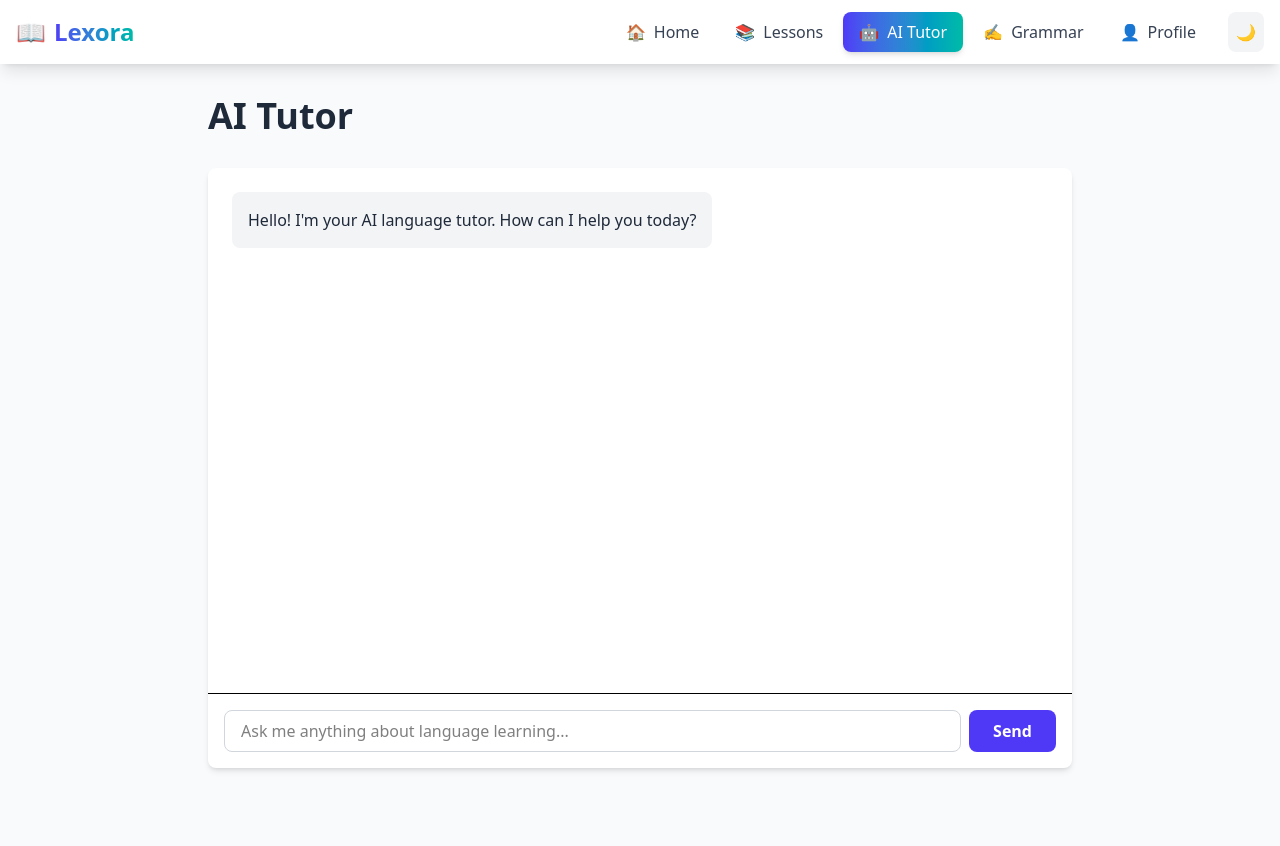
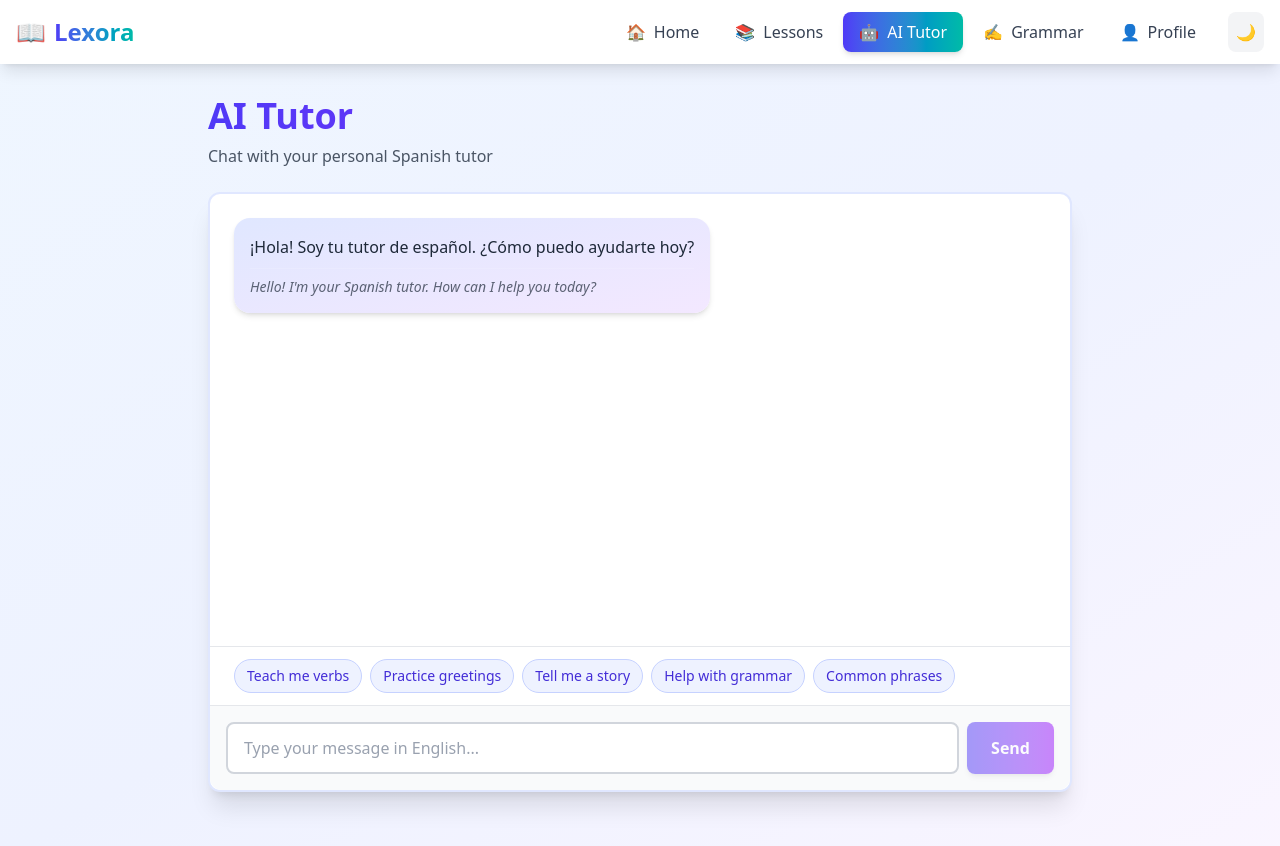
Before and after one commit to MercyAkale/Lexora, a React (Vite) app: page /ai-tutor in a window 1280 px wide. Shown: the top 846 px of the page. Built offline with nearby package versions, Linux system fonts and the light colour scheme.

Commit message:
Implement interactive AI Tutor chat with typing indicator and suggestions
Co-authored-by: MercyAkale <254975984+MercyAkale@users.noreply.github.com>

```diff
--- a/src/pages/AITutor.jsx
+++ b/src/pages/AITutor.jsx
@@ -1,71 +1,260 @@
-import { useState } from 'react';
+import { useState, useRef, useEffect } from 'react';
+// eslint-disable-next-line no-unused-vars
+import { motion, AnimatePresence } from 'framer-motion';
 
 function AITutor() {
   const [messages, setMessages] = useState([
-    { id: 1, text: "Hello! I'm your AI language tutor. How can I help you today?", isBot: true }
+    {
+      id: 1,
+      text: "¡Hola! Soy tu tutor de español. ¿Cómo puedo ayudarte hoy?",
+      translation: "Hello! I'm your Spanish tutor. How can I help you today?",
+      isBot: true
+    }
   ]);
   const [input, setInput] = useState('');
+  const [isTyping, setIsTyping] = useState(false);
+  const [targetLanguage] = useState('Spanish'); // Default language
+  const messagesEndRef = useRef(null);
+  const inputRef = useRef(null);
 
-  const handleSend = () => {
-    if (input.trim()) {
-      setMessages([...messages, { id: messages.length + 1, text: input, isBot: false }]);
+  const suggestedReplies = [
+    "Teach me verbs",
+    "Practice greetings",
+    "Tell me a story",
+    "Help with grammar",
+    "Common phrases"
+  ];
+
+  const scrollToBottom = () => {
+    messagesEndRef.current?.scrollIntoView({ behavior: 'smooth' });
+  };
+
+  useEffect(() => {
+    scrollToBottom();
+  }, [messages, isTyping]);
+
+  const generateBotResponse = (userMessage) => {
+    const lowerMessage = userMessage.toLowerCase();
+
+    // Check for greetings
+    if (lowerMessage.includes('hello') || lowerMessage.includes('hola') || lowerMessage.includes('hi')) {
+      return {
+        text: '¡Hola! ¿Cómo estás hoy?',
+        translation: 'Hello! How are you today?'
+      };
+    }
+
+    // Check for verb-related queries
+    if (lowerMessage.includes('verb') || lowerMessage.includes('conjugate') || lowerMessage.includes('conjugation')) {
+      return {
+        text: '¡Claro! Dime un verbo y practicamos conjugaciones.',
+        translation: 'Sure! Tell me a verb and we\'ll practice conjugations.'
+      };
+    }
+
+    // Check for greeting practice
+    if (lowerMessage.includes('greeting') || lowerMessage.includes('saludos')) {
+      return {
+        text: 'Perfecto! Practiquemos saludos. ¿Cómo se dice "Good morning" en español?',
+        translation: 'Perfect! Let\'s practice greetings. How do you say "Good morning" in Spanish?'
+      };
+    }
+
+    // Check for story request
+    if (lowerMessage.includes('story') || lowerMessage.includes('historia') || lowerMessage.includes('cuento')) {
+      return {
+        text: 'Te cuento una historia corta: "Había una vez un estudiante que quería aprender español..."',
+        translation: 'Let me tell you a short story: "Once upon a time there was a student who wanted to learn Spanish..."'
+      };
+    }
+
+    // Check for grammar help
+    if (lowerMessage.includes('grammar') || lowerMessage.includes('gramática')) {
+      return {
+        text: '¡Excelente! ¿Qué tema de gramática te gustaría estudiar?',
+        translation: 'Excellent! What grammar topic would you like to study?'
+      };
+    }
+
+    // Check for phrases
+    if (lowerMessage.includes('phrase') || lowerMessage.includes('frase')) {
+      return {
+        text: 'Aquí hay algunas frases útiles: "¿Dónde está...?", "Me gustaría...", "¿Cuánto cuesta?"',
+        translation: 'Here are some useful phrases: "Where is...?", "I would like...", "How much does it cost?"'
+      };
+    }
+
+    // Default response
+    return {
+      text: 'Interesante... ¿Quieres practicar vocabulario, gramática o conversación?',
+      translation: 'Interesting... Want to practice vocabulary, grammar or conversation?'
+    };
+  };
+
+  const handleSend = (messageText = null) => {
+    const textToSend = messageText || input.trim();
+
+    if (textToSend) {
+      // Add user message
+      const userMessage = {
+        id: Date.now(),
+        text: textToSend,
+        isBot: false
+      };
+      setMessages(prev => [...prev, userMessage]);
       setInput('');
 
-      // Simulate bot response
+      // Show typing indicator
+      setIsTyping(true);
+
+      // Simulate bot response after 1-2 seconds
       setTimeout(() => {
-        setMessages(prev => [...prev, {
-          id: prev.length + 1,
-          text: "I understand your question. Let me help you with that...",
+        setIsTyping(false);
+        const response = generateBotResponse(textToSend);
+        const botMessage = {
+          id: Date.now() + 1,
+          text: response.text,
+          translation: response.translation,
           isBot: true
-        }]);
-      }, 1000);
+        };
+        setMessages(prev => [...prev, botMessage]);
+      }, 1200);
     }
   };
 
+  const handleSuggestionClick = (suggestion) => {
+    handleSend(suggestion);
+  };
+
   return (
-    <div className="min-h-screen bg-gray-50">
+    <div className="min-h-screen bg-gradient-to-br from-blue-50 via-indigo-50 to-purple-50 dark:from-gray-900 dark:via-gray-800 dark:to-gray-900 transition-colors">
       <div className="container mx-auto px-4 py-8 max-w-4xl">
-        <h1 className="text-4xl font-bold text-gray-800 mb-8">AI Tutor</h1>
+        <motion.h1
+          initial={{ opacity: 0, y: -20 }}
+          animate={{ opacity: 1, y: 0 }}
+          className="text-4xl font-bold bg-gradient-to-r from-indigo-600 to-purple-600 bg-clip-text text-transparent mb-2"
+        >
+          AI Tutor
+        </motion.h1>
+        <motion.p
+          initial={{ opacity: 0 }}
+          animate={{ opacity: 1 }}
+          transition={{ delay: 0.1 }}
+          className="text-gray-600 dark:text-gray-400 mb-6"
+        >
+          Chat with your personal {targetLanguage} tutor
+        </motion.p>
 
-        <div className="bg-white rounded-lg shadow-md h-[600px] flex flex-col">
+        <motion.div
+          initial={{ opacity: 0, y: 20 }}
+          animate={{ opacity: 1, y: 0 }}
+          transition={{ delay: 0.2 }}
+          className="bg-white dark:bg-gray-800 rounded-xl shadow-xl h-[600px] flex flex-col border-2 border-indigo-100 dark:border-gray-700"
+        >
+          {/* Messages Area */}
           <div className="flex-1 overflow-y-auto p-6 space-y-4">
-            {messages.map((message) => (
-              <div
+            <AnimatePresence>
+              {messages.map((message, index) => (
+                <motion.div
                   key={message.id}
+                  initial={{ opacity: 0, y: 10, scale: 0.95 }}
+                  animate={{ opacity: 1, y: 0, scale: 1 }}
+                  exit={{ opacity: 0, scale: 0.95 }}
+                  transition={{ duration: 0.3, delay: index * 0.05 }}
                   className={`flex ${message.isBot ? 'justify-start' : 'justify-end'}`}
                 >
                   <div
-                  className={`max-w-[70%] rounded-lg p-4 ${
+                    className={`max-w-[75%] rounded-2xl p-4 shadow-md ${
                       message.isBot
-                      ? 'bg-gray-100 text-gray-800'
-                      : 'bg-indigo-600 text-white'
+                        ? 'bg-gradient-to-br from-indigo-100 to-purple-100 dark:from-indigo-900 dark:to-purple-900 text-gray-800 dark:text-white'
+                        : 'bg-gradient-to-br from-indigo-600 to-purple-600 text-white'
                     }`}
                   >
-                  {message.text}
+                    <p className="text-base leading-relaxed">{message.text}</p>
+                    {message.translation && message.isBot && (
+                      <p className="text-sm mt-2 italic opacity-70 border-t border-white/20 pt-2">
+                        {message.translation}
+                      </p>
+                    )}
+                  </div>
+                </motion.div>
+              ))}
+            </AnimatePresence>
+
+            {/* Typing Indicator */}
+            {isTyping && (
+              <motion.div
+                initial={{ opacity: 0, y: 10 }}
+                animate={{ opacity: 1, y: 0 }}
+                exit={{ opacity: 0 }}
+                className="flex justify-start"
+              >
+                <div className="bg-gradient-to-br from-indigo-100 to-purple-100 dark:from-indigo-900 dark:to-purple-900 rounded-2xl p-4 shadow-md">
+                  <div className="flex space-x-2">
+                    <motion.div
+                      animate={{ y: [0, -8, 0] }}
+                      transition={{ duration: 0.6, repeat: Infinity, repeatDelay: 0 }}
+                      className="w-2 h-2 bg-indigo-600 dark:bg-indigo-400 rounded-full"
+                    />
+                    <motion.div
+                      animate={{ y: [0, -8, 0] }}
+                      transition={{ duration: 0.6, repeat: Infinity, repeatDelay: 0, delay: 0.2 }}
+                      className="w-2 h-2 bg-indigo-600 dark:bg-indigo-400 rounded-full"
+                    />
+                    <motion.div
+                      animate={{ y: [0, -8, 0] }}
+                      transition={{ duration: 0.6, repeat: Infinity, repeatDelay: 0, delay: 0.4 }}
+                      className="w-2 h-2 bg-indigo-600 dark:bg-indigo-400 rounded-full"
+                    />
                   </div>
                 </div>
+              </motion.div>
+            )}
+
+            <div ref={messagesEndRef} />
+          </div>
+
+          {/* Suggested Replies */}
+          <div className="px-6 py-3 border-t border-gray-200 dark:border-gray-700">
+            <div className="flex flex-wrap gap-2">
+              {suggestedReplies.map((reply, index) => (
+                <motion.button
+                  key={index}
+                  whileHover={{ scale: 1.05 }}
+                  whileTap={{ scale: 0.95 }}
+                  onClick={() => handleSuggestionClick(reply)}
+                  className="px-3 py-1.5 text-sm bg-indigo-50 dark:bg-indigo-900/30 text-indigo-700 dark:text-indigo-300 rounded-full hover:bg-indigo-100 dark:hover:bg-indigo-900/50 transition border border-indigo-200 dark:border-indigo-700"
+                >
+                  {reply}
+                </motion.button>
               ))}
             </div>
+          </div>
 
-          <div className="border-t p-4">
+          {/* Input Area */}
+          <div className="border-t border-gray-200 dark:border-gray-700 p-4 bg-gray-50 dark:bg-gray-800/50 rounded-b-xl">
             <div className="flex gap-2">
               <input
+                ref={inputRef}
                 type="text"
                 value={input}
                 onChange={(e) => setInput(e.target.value)}
                 onKeyPress={(e) => e.key === 'Enter' && handleSend()}
-                placeholder="Ask me anything about language learning..."
-                className="flex-1 border border-gray-300 rounded-lg px-4 py-2 focus:outline-none focus:ring-2 focus:ring-indigo-600"
+                placeholder="Type your message in English..."
+                className="flex-1 border-2 border-gray-300 dark:border-gray-600 rounded-lg px-4 py-3 focus:outline-none focus:ring-2 focus:ring-indigo-500 dark:focus:ring-purple-500 focus:border-transparent bg-white dark:bg-gray-700 text-gray-800 dark:text-white placeholder-gray-400 dark:placeholder-gray-500 transition"
               />
-              <button
-                onClick={handleSend}
-                className="bg-indigo-600 text-white px-6 py-2 rounded-lg font-semibold hover:bg-indigo-700 transition"
+              <motion.button
+                whileHover={{ scale: 1.05 }}
+                whileTap={{ scale: 0.95 }}
+                onClick={() => handleSend()}
+                disabled={!input.trim()}
+                className="bg-gradient-to-r from-indigo-600 to-purple-600 hover:from-indigo-700 hover:to-purple-700 text-white px-6 py-3 rounded-lg font-semibold transition shadow-md disabled:opacity-50 disabled:cursor-not-allowed"
               >
                 Send
-              </button>
+              </motion.button>
             </div>
           </div>
-        </div>
+        </motion.div>
       </div>
     </div>
   );
```
Lines whose indentation alone changed are shown as unchanged.
